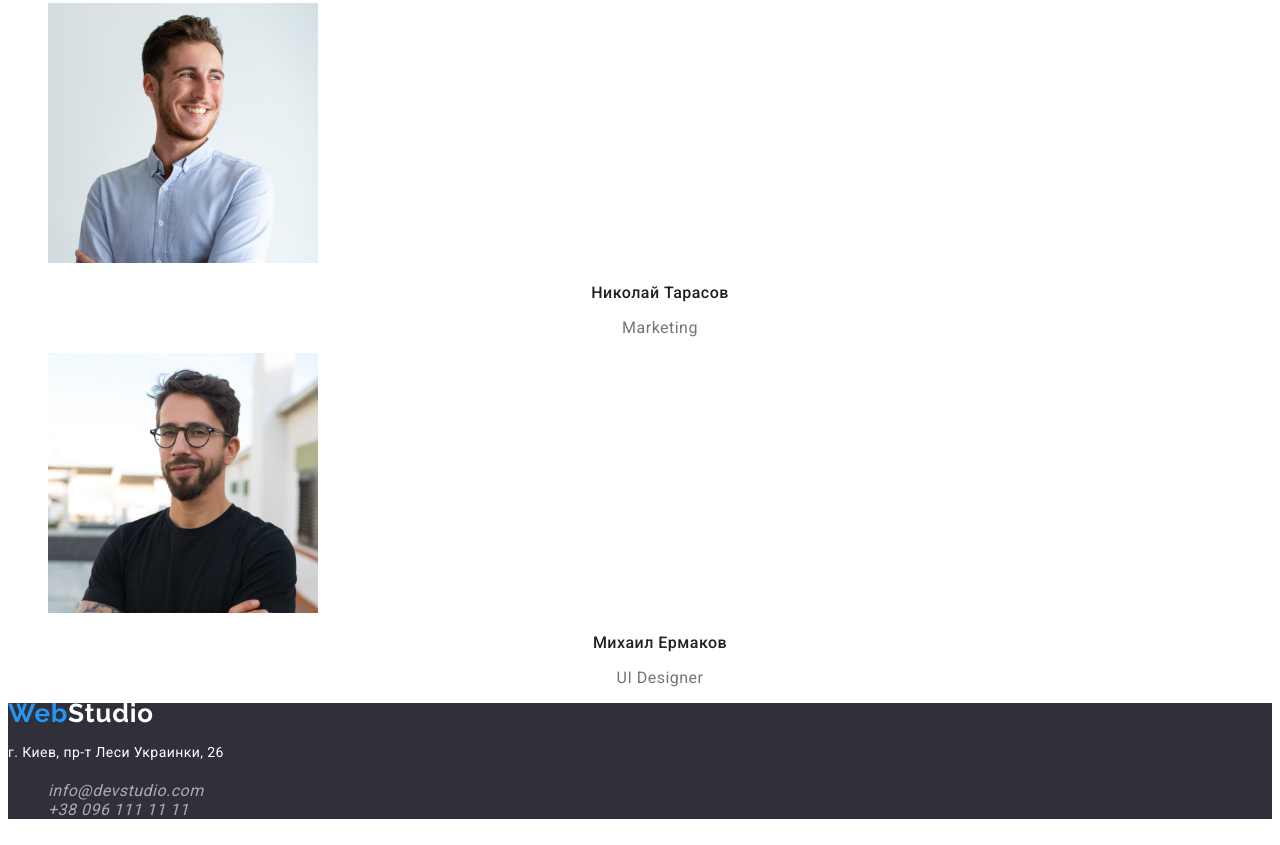
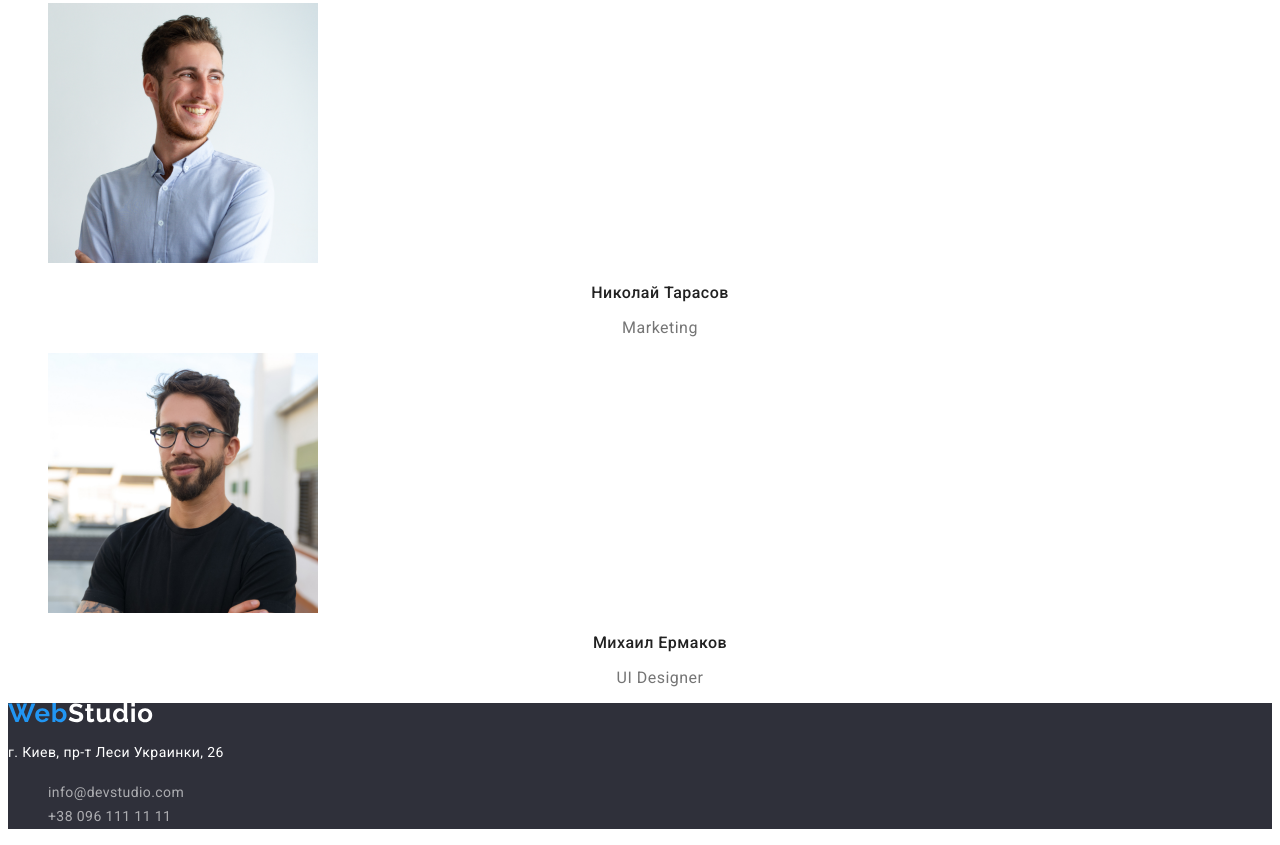
Before and after one commit to DimaKrupenko/goit-markup-hw-02, a plain HTML site: page index.html in a window 1280 px wide. Shown: the part 2377-3222 px from the top of the page. Drawn offline with Linux system fonts and the light colour scheme.

Commit message:
добавил стили футеру

```diff
--- a/css/styles.css
+++ b/css/styles.css
@@ -126,6 +126,12 @@ footer {
     color: rgba(255, 255, 255, 0.6);
     text-decoration: none;
     cursor: default;
+    font-family: 'Roboto';
+    font-style: normal;
+    font-weight: 400;
+    font-size: 14px;
+    line-height: 1.71;
+    letter-spacing: 0.03em;
 }
 
 .list :hover,
```
